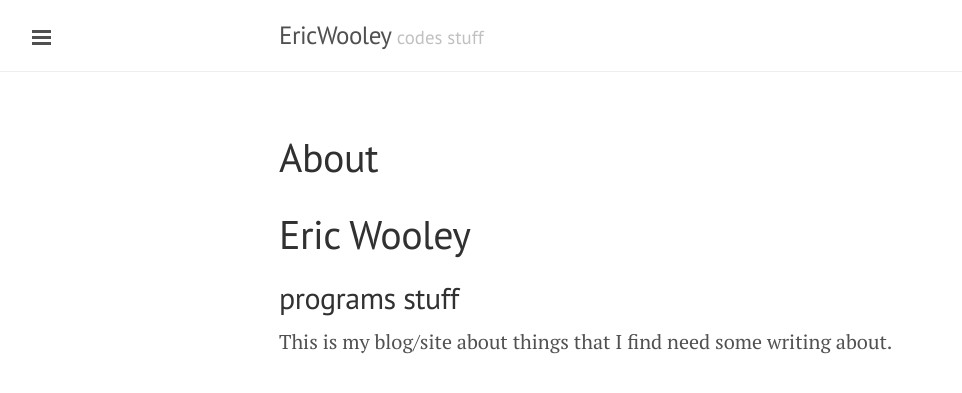
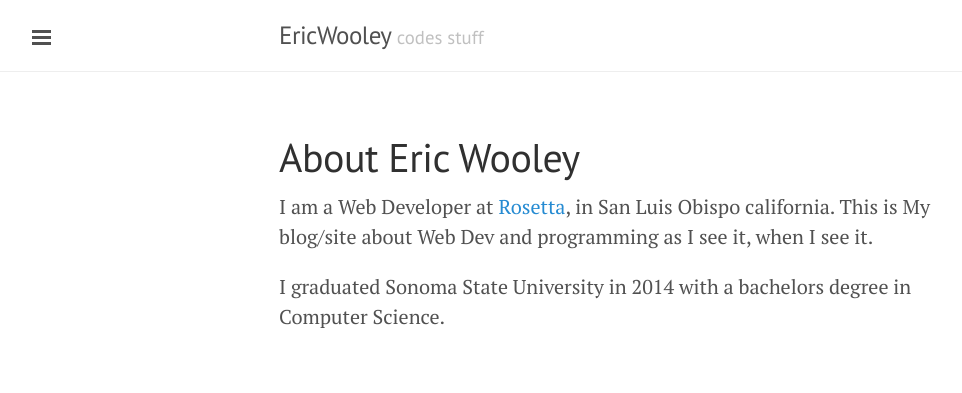
Before and after one commit to ericwooley/ericwooley.github.io, a Jekyll site: the page built from about.md, in a window 1280 px wide. Shown: the top 393 px of the page, without its empty margins (1-963 px from the left). Built offline with Jekyll 4.4.1, drawn with Linux system fonts in a browser that asks for light colours; Markdown is read by kramdown in place of the engine named in the settings.

Commit message:
changed readme

```diff
--- a/about.md
+++ b/about.md
@@ -1,10 +1,10 @@
 ---
 layout: page
-title: About
+title: About Eric Wooley
 permalink: /about/
 ---
 
-# Eric Wooley
-## programs stuff
+I am a Web Developer at [Rosetta](http://www.rosetta.com/), in San Luis Obispo california. This is My blog/site
+about Web Dev and programming as I see it, when I see it.
 
-This is my blog/site about things that I find need some writing about.
+I graduated Sonoma State University in 2014 with a bachelors degree in Computer Science.
```
